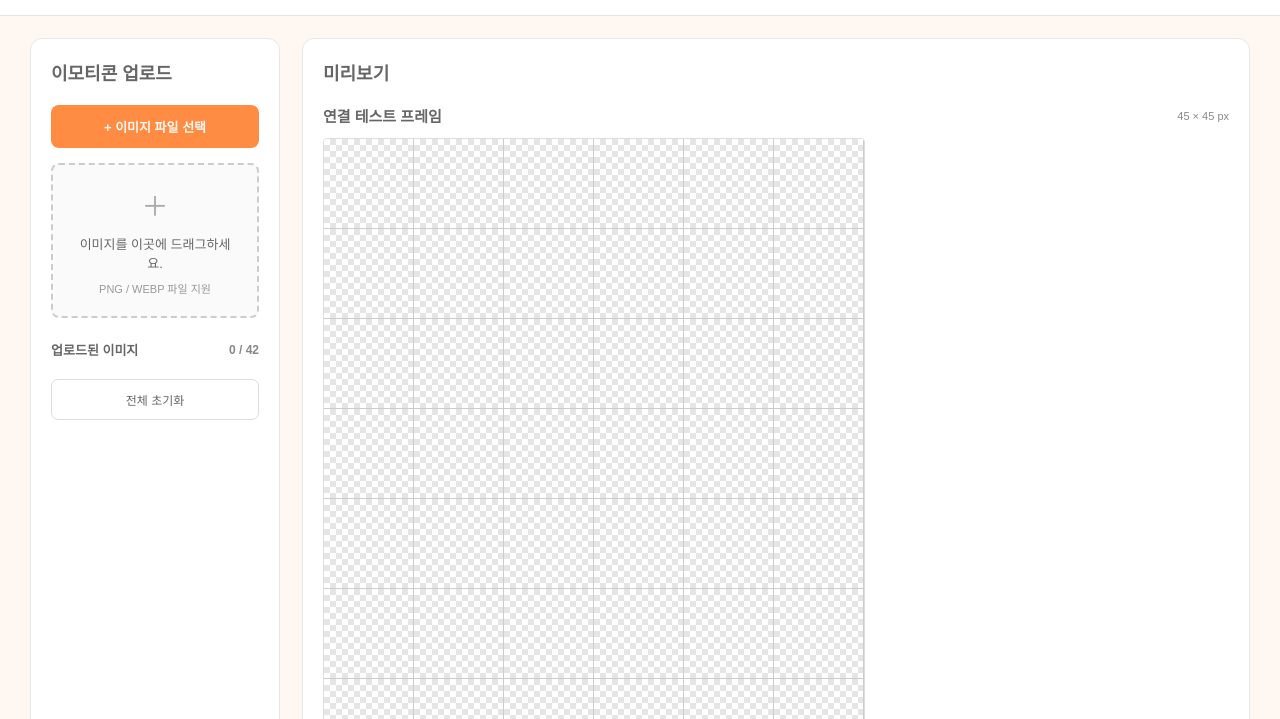
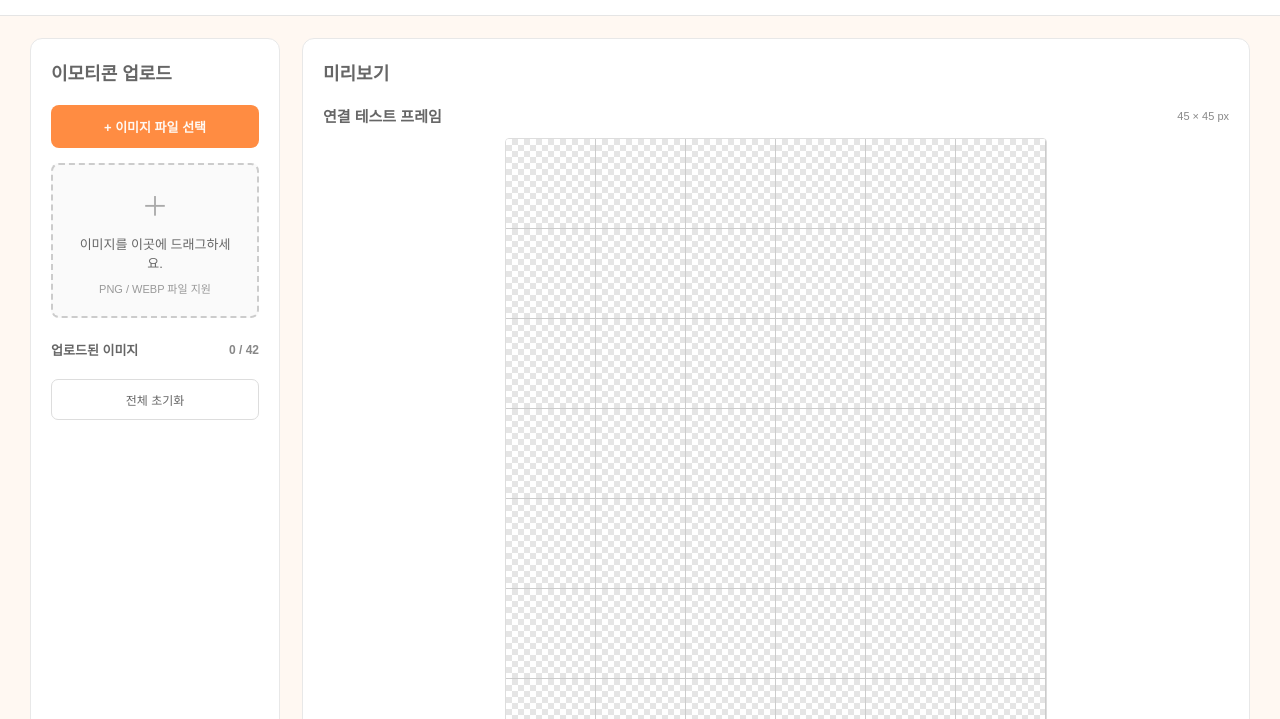
Before and after one commit to liloning/EmTmaker, a plain HTML site: page index.html in a window 1280 px wide. Shown: the part 81-800 px from the top of the page. Drawn offline with Linux system fonts and the light colour scheme.

Commit message:
Add files via upload

```diff
--- a/style.css
+++ b/style.css
@@ -306,6 +306,9 @@ button {
 .grid-preview-wrapper {
     width: fit-content;
     max-width: 100%;
+
+    margin-left: auto;
+    margin-right: auto;
 
     overflow: auto;
 
@@ -659,6 +662,7 @@ button {
 
     .grid-preview-wrapper {
         width: 100%;
+        max-width: 100%;
         overflow: auto;
     }
 
```
